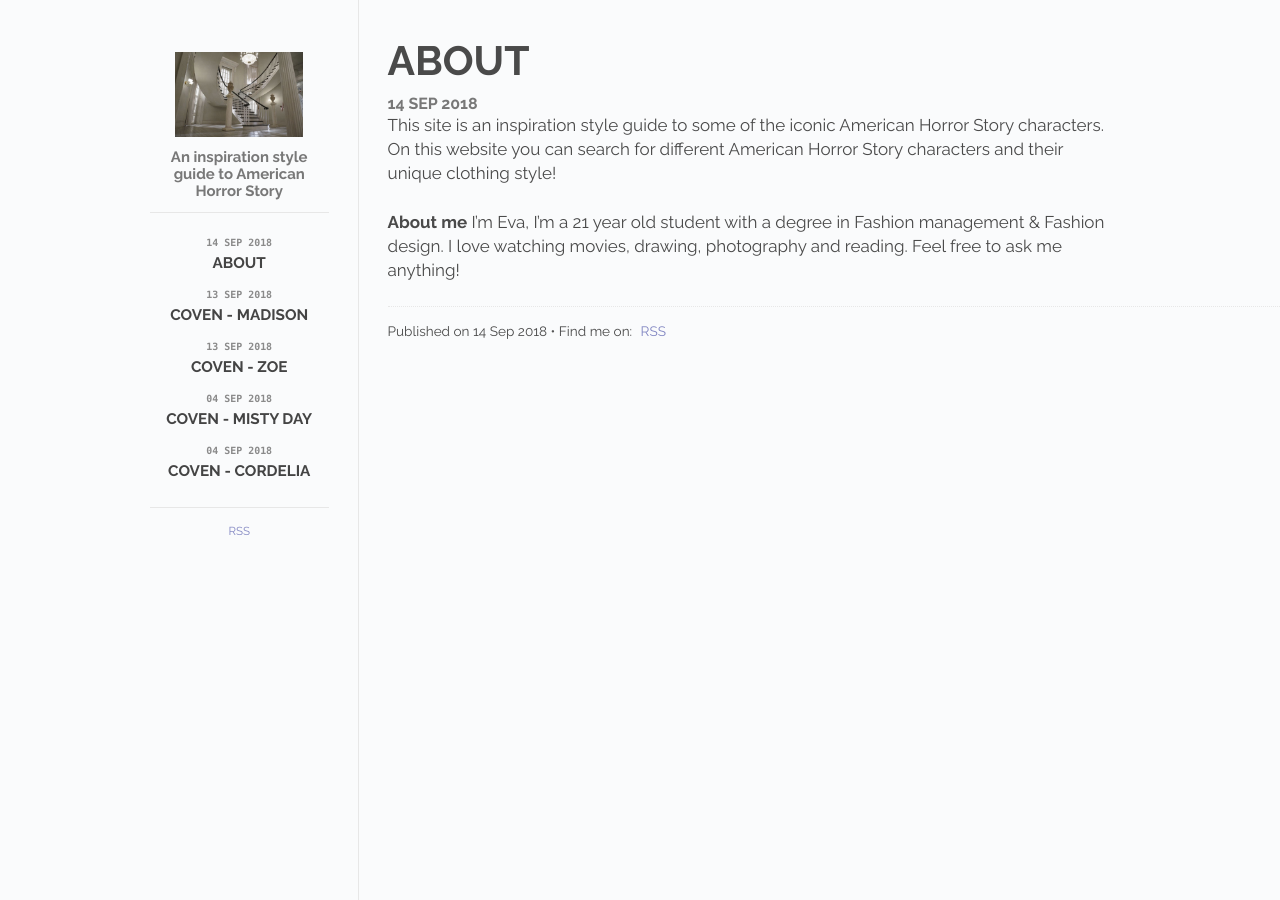
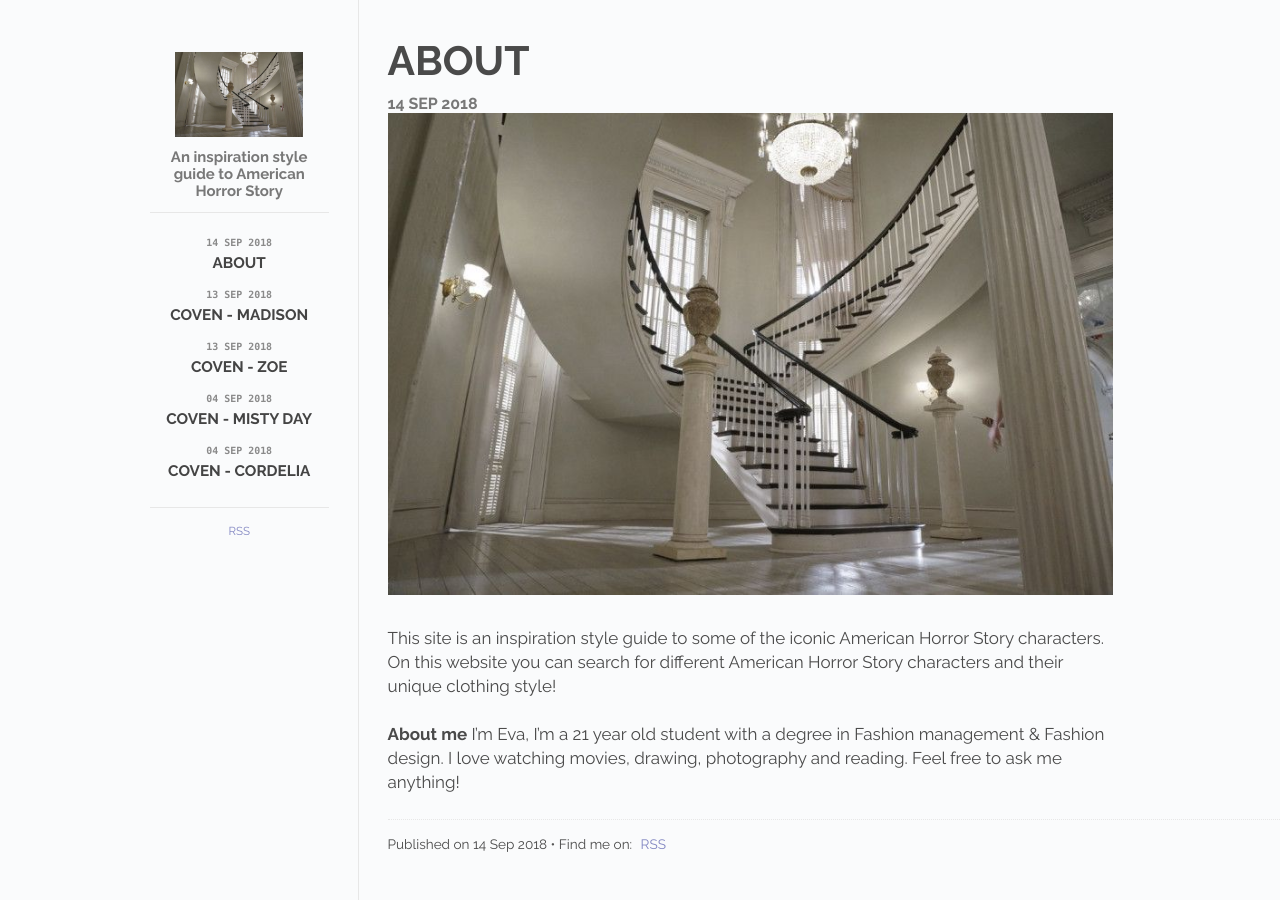
Before and after one commit to LesterGallagher/americanhorrorstory, a Jekyll site: the page built from _posts/2018-09-14-about.markdown, in a window 1280 px wide. Built offline with Jekyll 4.4.1, drawn with Linux system fonts in a browser that asks for light colours.

Commit message:
Updated About

```diff
--- a/_posts/2018-09-14-about.markdown
+++ b/_posts/2018-09-14-about.markdown
@@ -3,6 +3,8 @@
 date: 2018-09-14 20:01:00 +02:00
 ---
 
+![417e470e5aca4333bc8f2ad95bc8ecd7.jpg](/uploads/417e470e5aca4333bc8f2ad95bc8ecd7.jpg)
+
 This site is an inspiration style guide to some of the iconic American Horror Story characters. On this website you can search for different American Horror Story characters and their unique clothing style!
 
 **About me**
```
